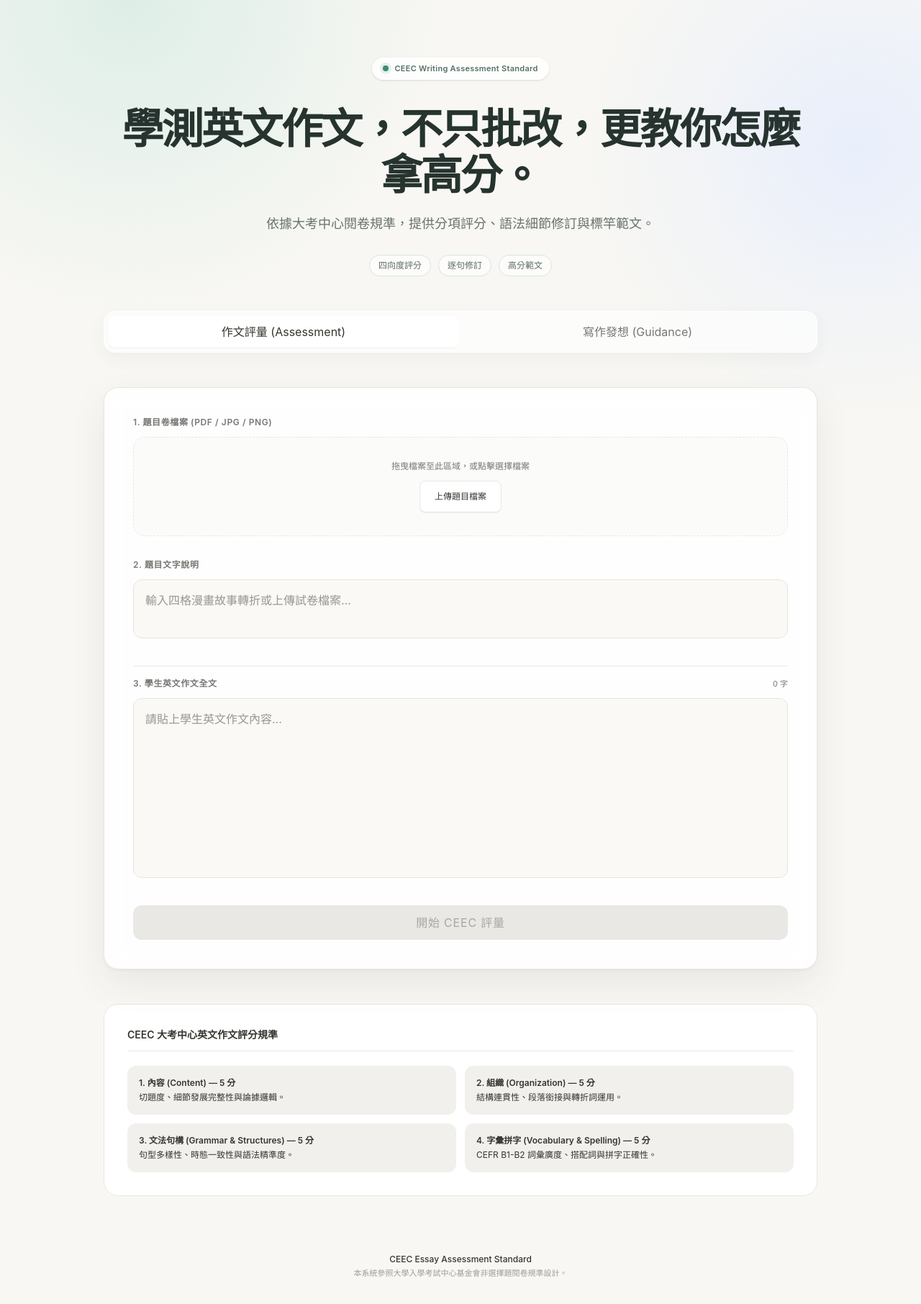
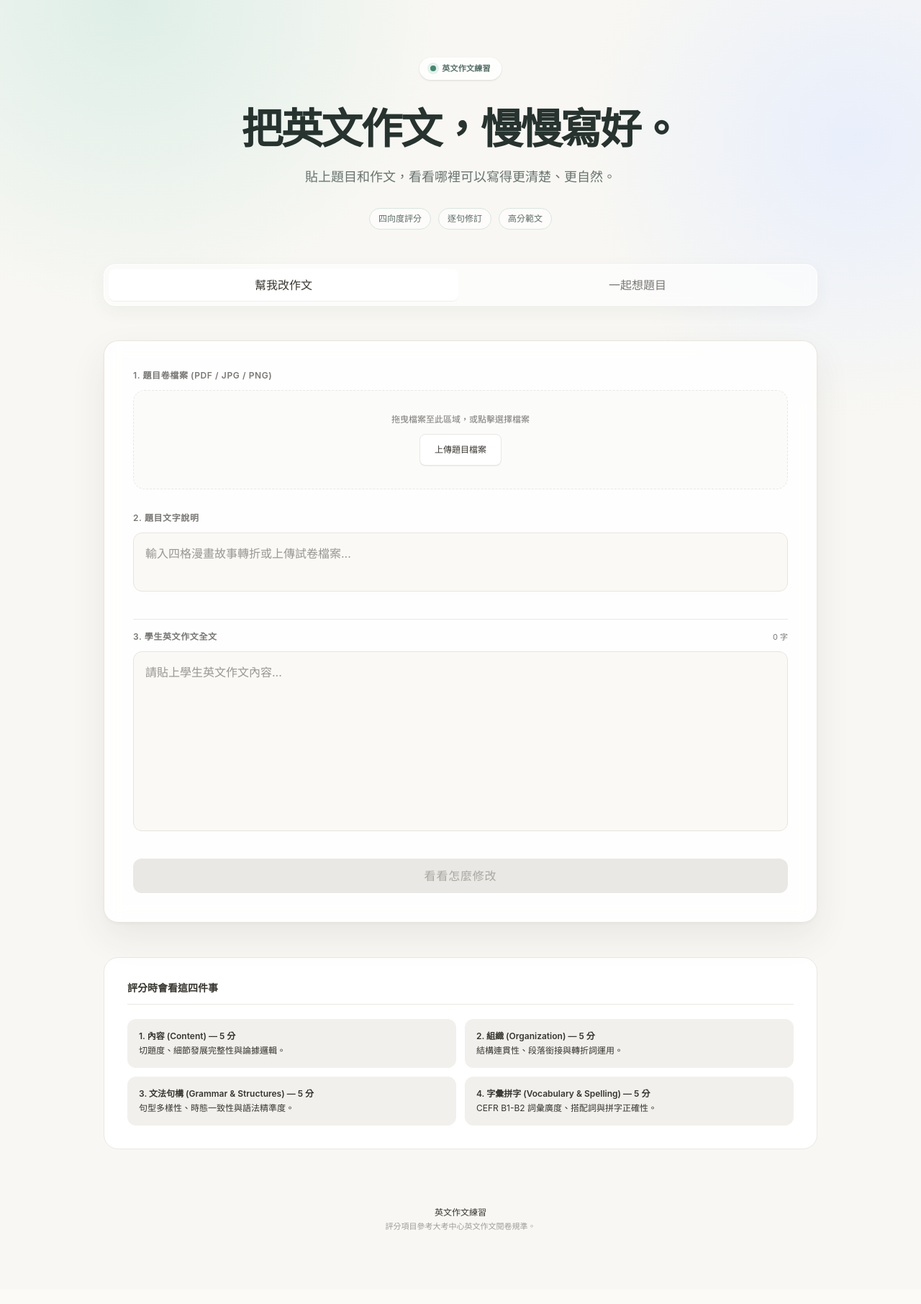
Before and after one commit to jeraldlin66-ops/gsat_eng_essay, a Next.js app: page / in a window 1280 px wide. Shown: the top 1812 px of the page at 72% size. Built offline with nearby package versions, Linux system fonts and the light colour scheme.

Commit message:
feat: tailor guidance by target score

```diff
--- a/app/actions.ts
+++ b/app/actions.ts
@@ -2,6 +2,44 @@
 
 import { createOpenAI } from '@ai-sdk/openai';
 import { generateText } from 'ai';
+
+type TargetScore = 'under10' | '11to15' | '16to20';
+
+const TARGET_SCORE_GUIDANCE: Record<TargetScore, { label: string; instruction: string }> = {
+  under10: {
+    label: '10 分以下：基礎建構',
+    instruction: `
+【目標級分：10 分以下】
+學生現階段的首要目標是「完成切題、正確且可理解的兩段式作文」，不要堆砌難字或複雜句。
+- 審題：只選一個明確觀點或依題圖順序敘述，列出每段一定要寫到的 2–3 個重點。
+- 段落：每段 3–4 句；提供可直接代換的短句模板，以主詞＋動詞＋受詞為主。
+- 句構：只示範現在式、過去式、because 與 so；每段最多一個簡單複句。
+- 字彙：提供 6 個 A2–B1 常用字或片語；每個都要附非常短的可套用例句。
+- 練習：明確指出「先避免的錯誤」與「本次只要做到的一件事」。`,
+  },
+  '11to15': {
+    label: '11–15 分：穩定發展',
+    instruction: `
+【目標級分：11–15 分】
+學生的目標是寫出內容完整、脈絡清楚的兩段式作文，並以例子支撐觀點。
+- 審題：提出一個清楚主張，並規畫兩個理由、例子或圖像細節。
+- 段落：每段 4–5 句，需有主題句、說明與收束句；標示可使用的轉折語。
+- 句構：示範 because/although/when 引導的複句，以及一個自然的比較或關係子句。
+- 字彙：提供 6–8 個 B1–B2 常用搭配詞，附中文釋義與貼合本題的例句。
+- 練習：指出如何把基礎句改得更完整，但避免罕見字與冗長句。`,
+  },
+  '16to20': {
+    label: '16–20 分：精準深化',
+    instruction: `
+【目標級分：16–20 分】
+學生的目標是用精準立意、細節推論與自然多變的句構，寫出有層次但仍符合高中程度的文章。
+- 審題：提出具辨識度的中心觀點；針對圖像轉折或數據，加入原因、影響或對比的推論。
+- 段落：每段 5–6 句，安排有力的開頭、具體細節、讓步或轉折，並回扣題旨。
+- 句構：示範條件句、讓步句、分詞片語或較精準的比較句；每個句型都要自然、可模仿，不能為炫技而過度複雜。
+- 字彙：提供 8 個 B2 程度的精準搭配詞與替換字，附中文釋義及貼合本題的例句。
+- 練習：說明如何提升觀點深度、銜接與用字精準度，避免只羅列華麗詞彙。`,
+  },
+};
 
 export async function generateEssayHelp(
   mode: 'guidance' | 'correction',
@@ -38,19 +76,25 @@ export async function generateEssayHelp(
 `;
 
   if (mode === 'guidance') {
-    const prompt = `${visionPromptIntro}${formattingInstruction}你是一位大考中心學測英文閱卷顧問。請針對題目【${topic || '詳見上傳試卷'}】，提供寫作發想與素材：
+    const selectedTarget = TARGET_SCORE_GUIDANCE[targetScore as TargetScore] ?? TARGET_SCORE_GUIDANCE['11to15'];
+    const prompt = `${visionPromptIntro}${formattingInstruction}你是一位大考中心學測英文閱卷顧問。請針對題目【${topic || '詳見上傳試卷'}】，提供寫作發想與素材。
+
+${selectedTarget.instruction}
+
+【嚴格區隔規則】
+本次輸出必須完全符合「${selectedTarget.label}」的難度與教學重點。不要同時提供其他級分的句型、字彙或建議；尤其不可將 16–20 分的複雜句型放入 10 分以下的建議。
 
 ===GUIDANCE_THEME===
 <h4>一、 審題要旨與寫作方向</h4>
-<p>(剖析題目核心訴求、圖片轉折或圖表重點，給予切題的寫作立意與發展脈絡)</p>
+<p>(先以一句話說明本次「${selectedTarget.label}」的寫作目標，再依此級分剖析題目核心、圖片轉折或圖表重點)</p>
 
 ===GUIDANCE_OUTLINE===
 <h4>二、 段落發展與常用句型</h4>
-<p>(提供符合學測兩段式寫作之結構說明與銜接轉折語彙)</p>
+<p>(依此級分規劃兩段式結構；每段提供具體寫作任務與 2 個符合該級分的可模仿句型)</p>
 
 ===GUIDANCE_VOCAB===
 <h4>三、 單字與片語建議</h4>
-<p>(提供 6-8 個適合學測 B1-B2 程度之精準詞彙與常用片語，附中文釋義與例句說明)</p>
+<p>(只提供符合本目標級分的字彙、片語與例句；結尾附上一項最優先的練習任務)</p>
 `;
 
     try {
--- a/app/globals.css
+++ b/app/globals.css
@@ -1,8 +1,7 @@
 @import "tailwindcss";
 
 :root {
-  --font-noto: 'Noto Sans TC', -apple-system, sans-serif;
-  --font-space: 'Space Grotesk', var(--font-noto);
+  --font-noto: ui-sans-serif, -apple-system, BlinkMacSystemFont, 'Segoe UI', 'PingFang TC', 'Microsoft JhengHei', sans-serif;
   --ink: #202828;
   --paper: #fbfaf7;
   --line: #e8e5dd;
@@ -28,7 +27,7 @@ button, input, textarea {
 }
 
 .font-heading {
-  font-family: var(--font-space), var(--font-noto);
+  font-family: var(--font-noto);
 }
 
 .notion-card {
--- a/app/page.tsx
+++ b/app/page.tsx
@@ -27,9 +27,9 @@ const GUIDANCE_CONFIG: Record<GuidanceType, { label: string; placeholder: string
 };
 
 const SCORE_OPTIONS: { id: TargetScore; label: string; desc: string }[] = [
-  { id: 'under10', label: '10 分以下', desc: '著重句型完整度與基礎詞彙' },
-  { id: '11to15', label: '11 – 15 分', desc: '強化段落銜接與道地詞彙' },
-  { id: '16to20', label: '16 – 20 分', desc: '精準破題與深度立意發展' },
+  { id: 'under10', label: '10 分以下', desc: '短句正確、兩段完成與基礎詞彙' },
+  { id: '11to15', label: '11 – 15 分', desc: '理由舉例、段落銜接與 B1–B2 搭配詞' },
+  { id: '16to20', label: '16 – 20 分', desc: '細節推論、自然變化句構與精準用字' },
 ];
 
 export default function Home() {
@@ -114,7 +114,7 @@ export default function Home() {
         setCorrectionResult(res.correctionResult);
       }
     } catch {
-      alert('系統評量請求失敗，請稍後重試。');
+      alert('暫時無法完成，請稍後再試。');
     } finally {
       setLoading(false);
     }
@@ -135,17 +135,17 @@ export default function Home() {
         <div className="flex justify-center mb-9">
           <div className="inline-flex items-center gap-2 px-3.5 py-1.5 bg-white/80 border border-white rounded-full text-[11px] font-semibold tracking-wide text-[#547067] shadow-sm backdrop-blur">
             <span className="w-2 h-2 rounded-full bg-[#3F8A70] shadow-[0_0_0_4px_rgba(63,138,112,0.12)]"></span>
-            <span>CEEC Writing Assessment Standard</span>
+            <span>英文作文練習</span>
           </div>
         </div>
 
         {/* 🚀 Hero 區塊：Notion 標題風格 */}
         <section className="text-center mb-12 space-y-5">
           <h1 className="font-heading font-bold text-4xl sm:text-5xl md:text-[58px] text-[#26332f] leading-[1.12] tracking-[-0.045em]">
-            學測英文作文，不只批改，更教你怎麼拿高分。
+            把英文作文，慢慢寫好。
           </h1>
           <p className="text-[#68736f] text-base md:text-lg font-normal leading-relaxed max-w-[620px] mx-auto">
-            依據大考中心閱卷規準，提供分項評分、語法細節修訂與標竿範文。
+            貼上題目和作文，看看哪裡可以寫得更清楚、更自然。
           </p>
           <div className="flex flex-wrap justify-center gap-2.5 pt-2 text-xs text-[#5b6d66]">
             <span className="rounded-full border border-[#d8e6df] bg-white/65 px-3 py-1.5">四向度評分</span>
@@ -171,7 +171,7 @@ export default function Home() {
                   : 'text-[#787774] hover:text-[#37352F]'
               }`}
             >
-              作文評量 (Assessment)
+              幫我改作文
             </button>
             <button
               onClick={() => {
@@ -185,7 +185,7 @@ export default function Home() {
                   : 'text-[#787774] hover:text-[#37352F]'
               }`}
             >
-              寫作發想 (Guidance)
+              一起想題目
             </button>
           </div>
 
@@ -340,7 +340,7 @@ export default function Home() {
               disabled={isButtonDisabled}
               className="w-full h-[48px] bg-[#2383E2] hover:bg-[#1D6FCD] text-white font-medium rounded-xl text-xs tracking-wider transition-all disabled:bg-[#E9E8E4] disabled:text-[#A8A7A1] disabled:cursor-not-allowed"
             >
-              {loading ? '系統分析中...' : mainMode === 'correction' ? '開始 CEEC 評量' : '開始寫作發想'}
+              {loading ? '整理中...' : mainMode === 'correction' ? '看看怎麼修改' : '給我寫作方向'}
             </button>
           </div>
 
@@ -383,7 +383,7 @@ export default function Home() {
                 <div className="flex justify-between items-end border-b border-[#E9E8E4] pb-4">
                   <div className="text-left">
                     <span className="text-[11px] font-semibold text-[#787774] uppercase tracking-wider block">
-                      CEEC 模擬預估得分
+                      作文分數參考
                     </span>
                     <span className="font-heading text-4xl font-bold text-[#2383E2] mt-1 block">
                       {correctionResult.score}
@@ -414,10 +414,10 @@ export default function Home() {
             </div>
           )}
 
-          {/* 📚 CEEC 評分維度說明 */}
+          {/* 📚 評分維度說明 */}
           <section className="bg-white p-8 rounded-[20px] border border-[#E9E8E4] space-y-5">
             <h2 className="text-sm font-semibold text-[#37352F] border-b border-[#E9E8E4] pb-3 text-left">
-              CEEC 大考中心英文作文評分規準
+              評分時會看這四件事
             </h2>
             <div className="grid grid-cols-1 md:grid-cols-2 gap-3 text-xs text-[#787774] text-left">
               <div className="p-4 notion-bg-gray rounded-xl">
@@ -443,8 +443,8 @@ export default function Home() {
 
         {/* Footer */}
         <footer className="mt-20 text-center text-xs text-[#787774]">
-          <p className="font-medium text-[#37352F]">CEEC Essay Assessment Standard</p>
-          <p className="text-[11px] mt-1 opacity-70">本系統參照大學入學考試中心基金會非選擇題閱卷規準設計。</p>
+          <p className="font-medium text-[#37352F]">英文作文練習</p>
+          <p className="text-[11px] mt-1 opacity-70">評分項目參考大考中心英文作文閱卷規準。</p>
         </footer>
 
       </div>
```
